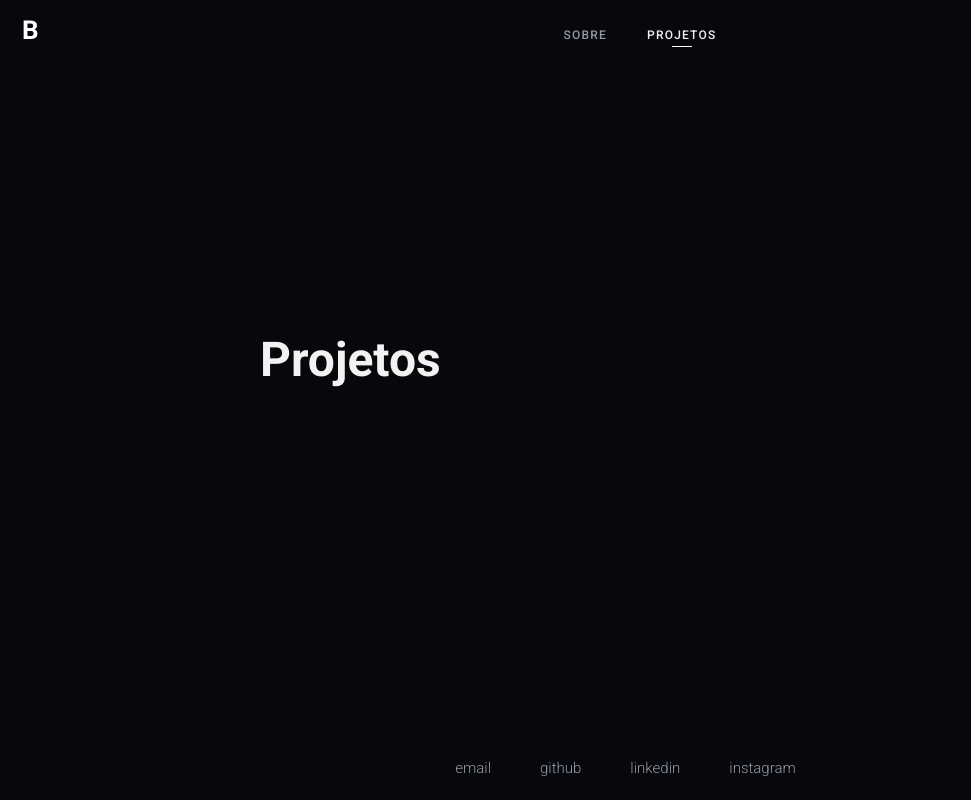
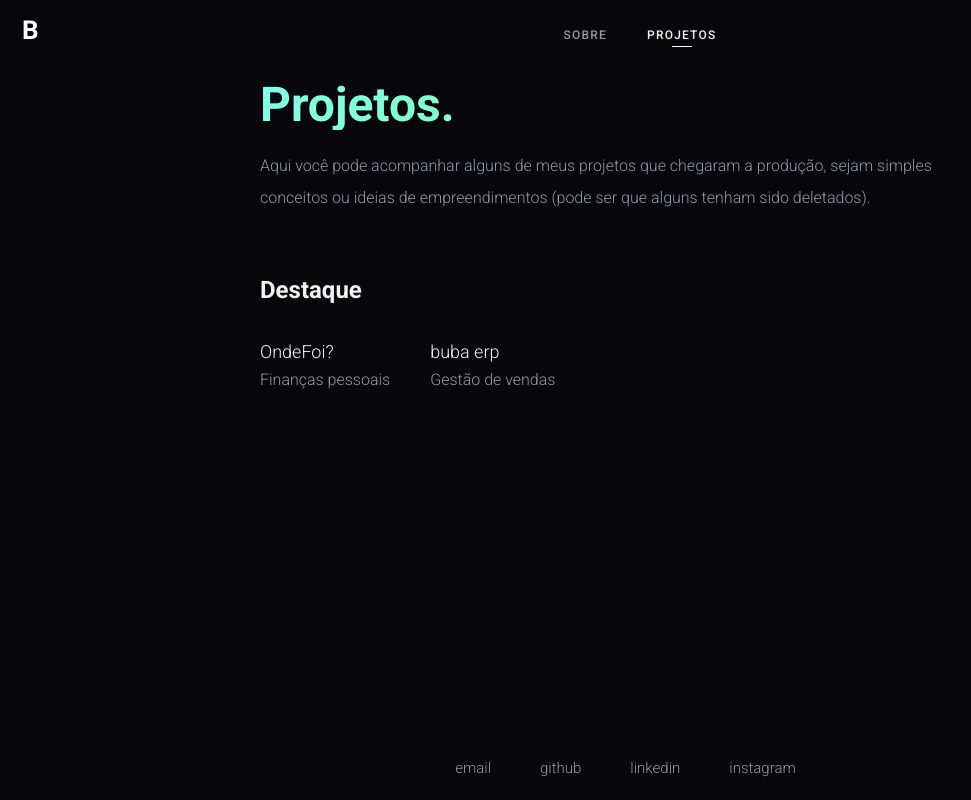
Before and after one commit to eduardobuba21/eduardo-buba-dev, a Next.js app: page /projects in a window 1280 px wide. Shown: the whole page, without its empty margins (0-971 px from the left). Built offline with nearby package versions, Linux system fonts and the light colour scheme.

Commit message:
feat: projects init

```diff
--- a/app/projects/page.tsx
+++ b/app/projects/page.tsx
@@ -1,7 +1,9 @@
 'use client';
 
+import { useState } from 'react';
 import { mq } from '@/utils/theme';
 import styled from 'styled-components';
+import { motion, AnimatePresence } from '@/components/motion';
 
 /* ---------------------------------------------------------------------- */
 
@@ -10,9 +12,38 @@ export default function Projects() {
     <Container>
       <PostContent>
         <PostContainer>
-          <div>
-            <h1>Projetos</h1>
-          </div>
+          <PostMain selectionColor="#80ffea">
+            <GradientTitle primaryColor="#80ffea" secondaryColor="#8aff80">
+              Projetos.
+            </GradientTitle>
+
+            <p>
+              Aqui você pode acompanhar alguns de meus projetos que chegaram a
+              produção, sejam simples conceitos ou ideias de empreendimentos
+              (pode ser que alguns tenham sido deletados).
+            </p>
+
+            <h2>Destaque</h2>
+            <FeaturedProjects>
+              <Project href={''} target="_blank">
+                <Animation index={0}>
+                  <Body>
+                    <Title>OndeFoi?</Title>
+                    <Description>Finanças pessoais</Description>
+                  </Body>
+                </Animation>
+              </Project>
+
+              <Project href={''} target="_blank">
+                <Animation index={1}>
+                  <Body>
+                    <Title>buba erp</Title>
+                    <Description>Gestão de vendas</Description>
+                  </Body>
+                </Animation>
+              </Project>
+            </FeaturedProjects>
+          </PostMain>
         </PostContainer>
       </PostContent>
     </Container>
@@ -21,14 +52,102 @@ export default function Projects() {
 
 /* ---------------------------------------------------------------------- */
 
+function Animation({
+  index,
+  children,
+}: {
+  index: number;
+  children: React.ReactNode;
+}) {
+  const [hovered, setHovered] = useState<number | string>('');
+  const isHovered = hovered === index;
+
+  return (
+    <AnimContainer
+      onHoverStart={() => setHovered(index)}
+      onHoverEnd={() => setHovered('')}
+    >
+      <AnimatePresence>
+        {isHovered && (
+          <AnimHovered
+            layoutId="featuredProjects"
+            initial={{ opacity: 0 }}
+            animate={{ opacity: 1 }}
+            exit={{ opacity: 0 }}
+          />
+        )}
+      </AnimatePresence>
+
+      {children}
+    </AnimContainer>
+  );
+}
+
+const AnimContainer = styled(motion.span)`
+  position: relative;
+  width: 100%;
+  padding: 20px;
+`;
+
+const AnimHovered = styled(motion.span)`
+  position: absolute;
+  top: 0;
+  left: 0;
+  right: 0;
+  bottom: 0;
+  background: var(--colors-hover);
+  border-radius: var(--border-radius);
+  z-index: -1;
+`;
+
+/* ---------------------------------------------------------------------- */
+
 const Container = styled.div`
-  align-items: center;
+  flex: 1;
   display: flex;
-  flex: 1;
   margin: 0 auto;
+  align-items: start;
   ${mq[1]} {
     width: 800px;
   }
+`;
+
+const navHeightMobile = '110px';
+const navHeightDesktop = '60px';
+
+const PostMain = styled.main.withConfig({
+  shouldForwardProp: (prop) => !['selectionColor'].includes(prop),
+})<{ selectionColor: string }>`
+  flex: 1 1;
+  /* overflow: hidden; */
+  padding: ${navHeightMobile} 0;
+  ${mq[1]} {
+    padding: ${navHeightDesktop} 0;
+  }
+  & ::selection {
+    background: ${(p) => p.selectionColor};
+    color: #000000;
+    -webkit-text-fill-color: #000000;
+  }
+`;
+
+const GradientTitle = styled.h1.withConfig({
+  shouldForwardProp: (prop) =>
+    !['primaryColor', 'secondaryColor'].includes(prop),
+})<{ primaryColor: string; secondaryColor: string }>`
+  background-size: 100%;
+  background-clip: text;
+  -webkit-background-clip: text;
+  -moz-background-clip: text;
+  -webkit-text-fill-color: transparent;
+  -moz-text-fill-color: transparent;
+  box-decoration-break: clone;
+
+  background-image: linear-gradient(
+    135deg,
+    ${(p) => p.primaryColor} 0%,
+    ${(p) => p.secondaryColor} 100%
+  );
 `;
 
 const PostContent = styled.div`
@@ -48,3 +167,44 @@ const PostContainer = styled.div`
   align-items: center;
   gap: 40px;
 `;
+
+const FeaturedProjects = styled.div`
+  margin: 10px 0 0 -20px;
+  display: flex;
+  flex-wrap: wrap;
+  flex-direction: column;
+  ${mq[1]} {
+    flex-direction: row;
+  }
+`;
+
+const Project = styled.a`
+  display: flex;
+  transition: opacity $duration ease-in-out;
+  border: 0;
+  border-radius: var(--border-radius);
+  text-decoration: none;
+  width: auto;
+  &:hover {
+    opacity: 1;
+  }
+  ${mq[1]} {
+    width: 180;
+  }
+`;
+
+const Body = styled.div`
+  flex: 1 1 auto;
+`;
+
+const Title = styled.p`
+  color: var(--colors-text-primary);
+  margin: 0;
+  font-size: 18px;
+`;
+
+const Description = styled.p`
+  margin: 0;
+  color: var(--colors-text-secondary);
+  line-height: 24px;
+`;
```
Also changed, not shown: app/about/page.tsx (+5 -5 lines).
